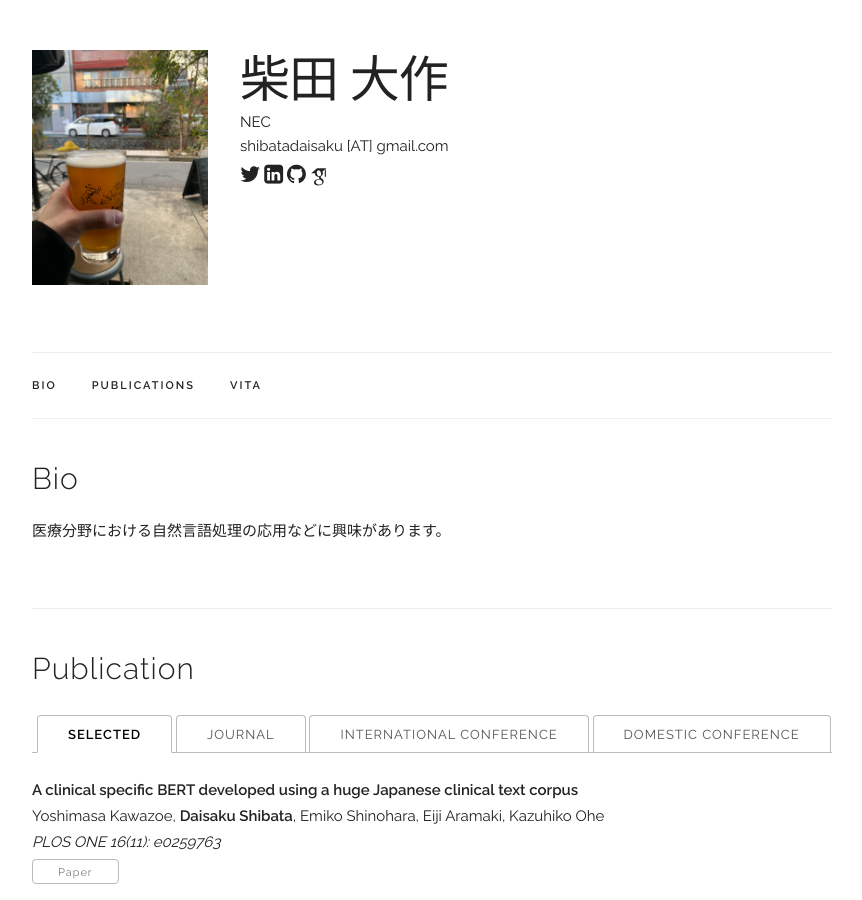
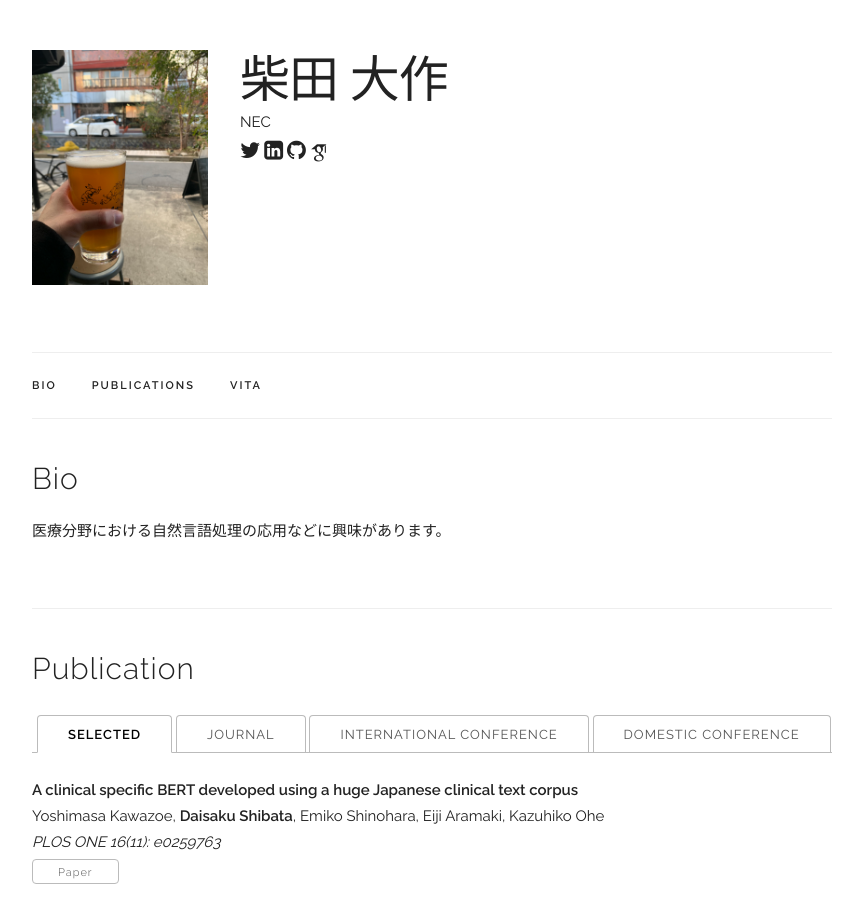
Before and after one commit to daisaku-ss/daisaku-ss.github.io, a Jekyll site: the page built from index.html, in a window 1280 px wide and 900 px high. Shown: the whole window, without its empty margins (208-1070 px from the left). Built offline with Jekyll 4.4.1, drawn with Linux system fonts in a browser that asks for light colours; some web fonts are replaced; some of the changed text lies outside the part shown.

Commit message:
Add files via upload

```diff
--- a/_data/main_info.yaml
+++ b/_data/main_info.yaml
@@ -1,6 +1,6 @@
 name: "柴田 大作"
 title: "NEC"
-email: "shibatadaisaku [AT] gmail.com"
+#email: "XXX"
 profile_pic: "/assets/profile-pics/shibata_2022_12.jpg"
 twitter: "https://twitter.com/dsk86687947"
 linkedin: "https://www.linkedin.com/in/shibata-daisaku-973890137/"
```
